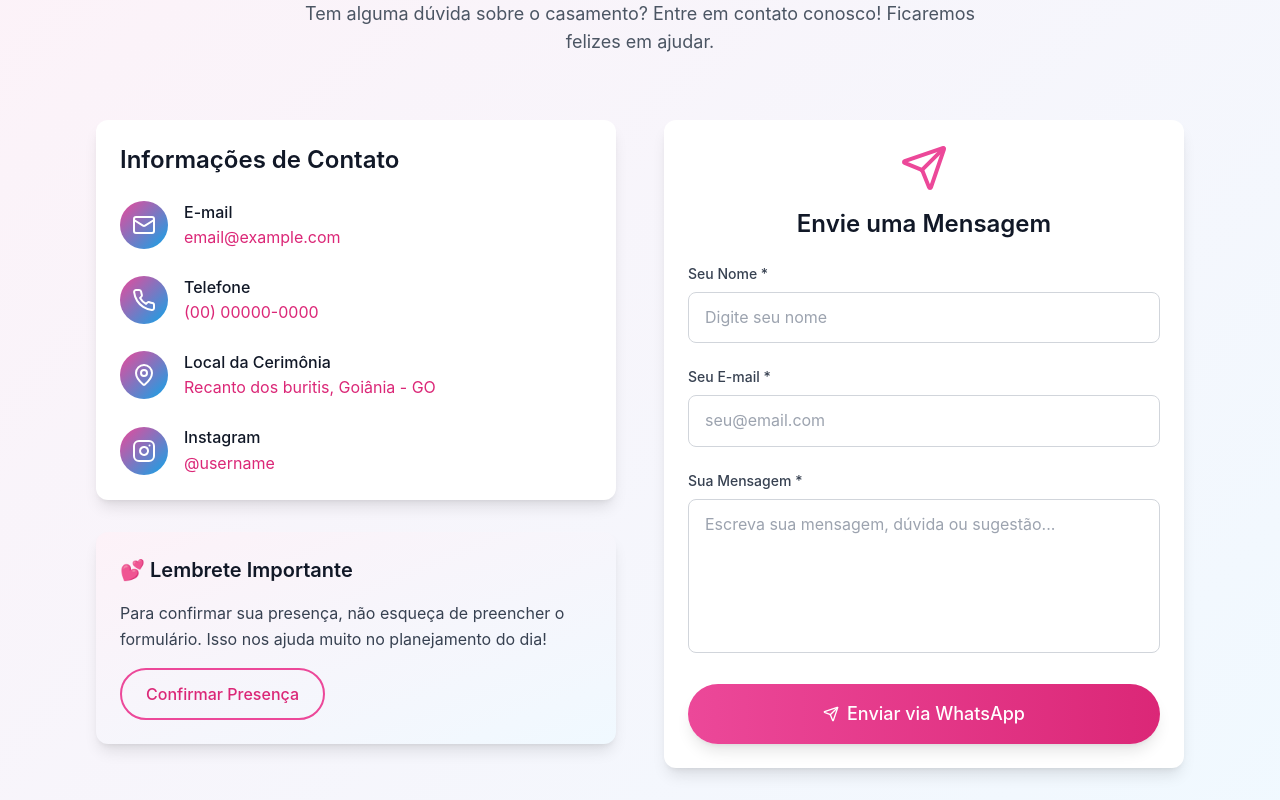
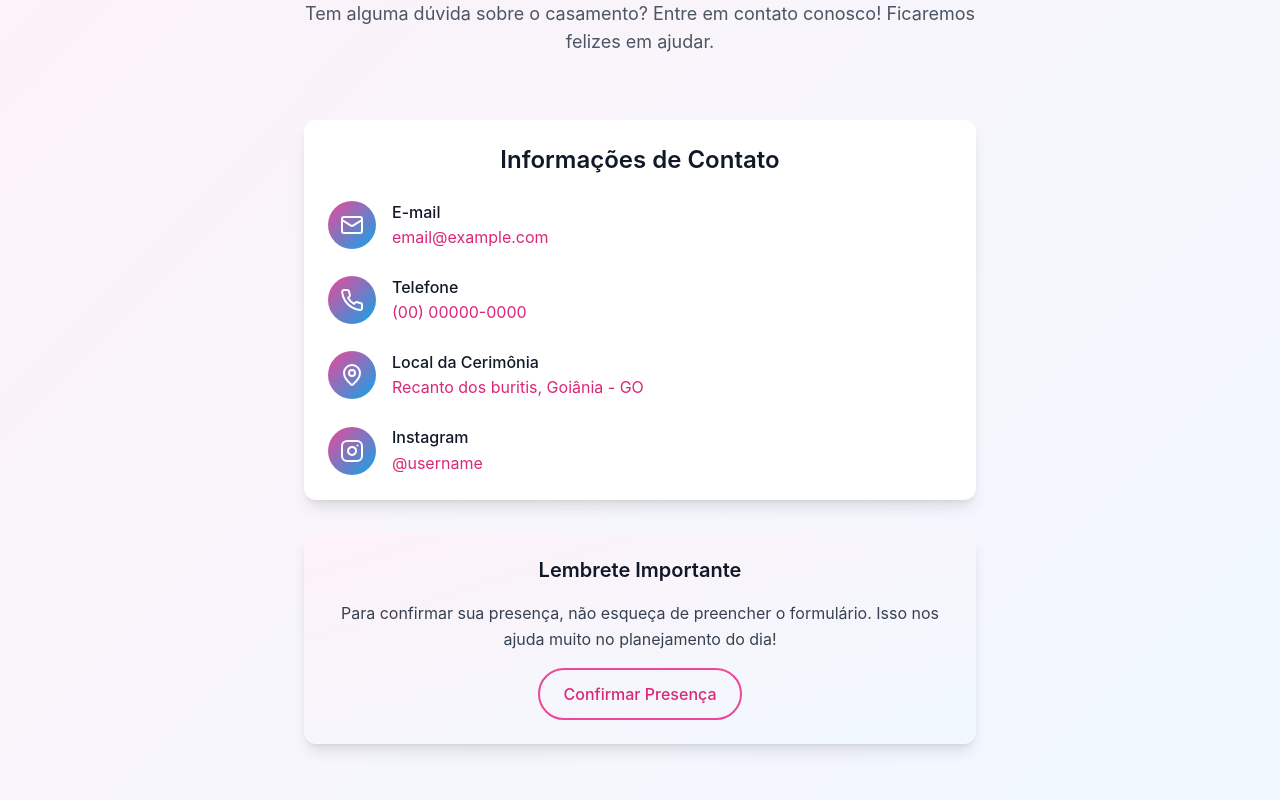
Before and after one commit to mozca33/wedding, a Next.js app: page / in a window 1280 px wide. Shown: the part 6520-7320 px from the top of the page. Built offline with nearby package versions, Linux system fonts and the light colour scheme; no server answers; the database is empty.

Commit message:
feat: Update WhatsApp number handling in Contact and Footer components

```diff
--- a/components/sections/Contact.tsx
+++ b/components/sections/Contact.tsx
@@ -1,44 +1,9 @@
 // components/sections/Contact.tsx
-import { useState } from 'react';
-import { useForm } from 'react-hook-form';
-import { Mail, Phone, MapPin, Instagram, Send } from 'lucide-react';
+import { Mail, Phone, MapPin, Instagram } from 'lucide-react';
 import { Button } from '@/components/ui/Button';
-import { Input } from '@/components/ui/Input';
-import { useNotification } from '@/hooks/useNotification';
-import { sendContactMessage } from '@/lib/whatsapp';
-
-interface ContactForm {
-	name: string;
-	email: string;
-	message: string;
-}
 
 export const Contact = () => {
-	const [loading, setLoading] = useState(false);
-	const { showNotification } = useNotification();
-
-	const {
-		register,
-		handleSubmit,
-		reset,
-		formState: { errors },
-	} = useForm<ContactForm>();
-
-	const onSubmit = async (data: ContactForm) => {
-		setLoading(true);
-
-		try {
-			sendContactMessage(data);
-			showNotification('Redirecionando para WhatsApp...', 'success');
-			reset();
-		} catch {
-			showNotification('Erro ao enviar mensagem. Tente novamente.', 'error');
-		} finally {
-			setLoading(false);
-		}
-	};
-
-	const whatsappNumber = process.env.MY_WHATSAPP_NUMBER?.replace(/[^0-9]/g, '') || '';
+	const whatsappNumber = process.env.NEXT_PUBLIC_WHATSAPP_NUMBER || '';
 
 	const contactInfo = [
 		{
@@ -77,11 +42,10 @@ export const Contact = () => {
 					</p>
 				</div>
 
-				<div className="grid lg:grid-cols-2 gap-12">
+				<div className="max-w-2xl mx-auto space-y-8">
 					{/* Contact Info */}
-					<div className="space-y-8">
 					<div className="card">
-							<h3 className="text-2xl font-semibold mb-6 text-gray-900">Informações de Contato</h3>
+						<h3 className="text-2xl font-semibold mb-6 text-gray-900 text-center">Informações de Contato</h3>
 
 						<div className="space-y-6">
 							{contactInfo.map((info, index) => {
@@ -110,61 +74,15 @@ export const Contact = () => {
 
 					{/* Wedding Info Card */}
 					<div className="card bg-gradient-to-br from-primary-50 to-secondary-50 border-primary-200">
-							<h3 className="text-xl font-semibold mb-4 text-gray-900">💕 Lembrete Importante</h3>
-							<p className="text-gray-700 leading-relaxed">
+						<h3 className="text-xl font-semibold mb-4 text-gray-900 text-center">Lembrete Importante</h3>
+						<p className="text-gray-700 leading-relaxed text-center">
 							Para confirmar sua presença, não esqueça de preencher o formulário. Isso nos ajuda muito no planejamento do dia!
 						</p>
+						<div className="text-center">
 							<Button onClick={() => document.getElementById('rsvp')?.scrollIntoView({ behavior: 'smooth' })} variant="outline" className="mt-4">
 								Confirmar Presença
 							</Button>
 						</div>
-					</div>
-
-					{/* Contact Form */}
-					<div className="card">
-						<div className="text-center mb-6">
-							<Send className="w-12 h-12 text-primary-500 mx-auto mb-4" />
-							<h3 className="text-2xl font-semibold text-gray-900">Envie uma Mensagem</h3>
-						</div>
-
-						<form onSubmit={handleSubmit(onSubmit)} className="space-y-6">
-							<Input
-								label="Seu Nome *"
-								{...register('name', { required: 'Nome é obrigatório' })}
-								error={errors.name?.message}
-								placeholder="Digite seu nome"
-							/>
-
-							<Input
-								label="Seu E-mail *"
-								type="email"
-								{...register('email', {
-									required: 'E-mail é obrigatório',
-									pattern: {
-										value: /^[^\s@]+@[^\s@]+\.[^\s@]+$/,
-										message: 'E-mail inválido',
-									},
-								})}
-								error={errors.email?.message}
-								placeholder="seu@email.com"
-							/>
-
-							<div>
-								<label className="block text-sm font-medium text-gray-700 mb-2">Sua Mensagem *</label>
-								<textarea
-									{...register('message', { required: 'Mensagem é obrigatória' })}
-									className="textarea-field"
-									rows={5}
-									placeholder="Escreva sua mensagem, dúvida ou sugestão..."
-								/>
-								{errors.message && <p className="text-sm text-red-600 mt-1">{errors.message.message}</p>}
-							</div>
-
-							<Button type="submit" loading={loading} className="w-full" size="lg">
-								<Send size={16} className="mr-2" />
-								Enviar via WhatsApp
-							</Button>
-						</form>
 					</div>
 				</div>
 			</div>
--- a/components/sections/Footer.tsx
+++ b/components/sections/Footer.tsx
@@ -3,7 +3,7 @@ import { Heart, Instagram, MessageSquare } from 'lucide-react';
 export const Footer = () => {
 	const currentYear = new Date().getFullYear();
 
-	const whatsappNumber = process.env.MY_WHATSAPP_NUMBER?.replace(/[^0-9]/g, '') || '';
+	const whatsappNumber = process.env.NEXT_PUBLIC_WHATSAPP_NUMBER || '';
 
 	const socialLinks = [
 		{
--- a/lib/whatsapp.ts
+++ b/lib/whatsapp.ts
@@ -6,7 +6,7 @@ interface ContactMessage {
 }
 
 export const sendContactMessage = (data: ContactMessage) => {
-	const whatsappNumber = process.env.MY_WHATSAPP_NUMBER?.replace(/[^0-9]/g, '') || '';
+	const whatsappNumber = process.env.NEXT_PUBLIC_WHATSAPP_NUMBER || '';
 	const message = `Nova mensagem do site de casamento:\n\nNome: ${data.name}\nE-mail: ${data.email}\nMensagem: ${data.message}`;
 	const whatsappUrl = `https://wa.me/${whatsappNumber}?text=${encodeURIComponent(message)}`;
 
```
Lines whose indentation alone changed are shown as unchanged.
